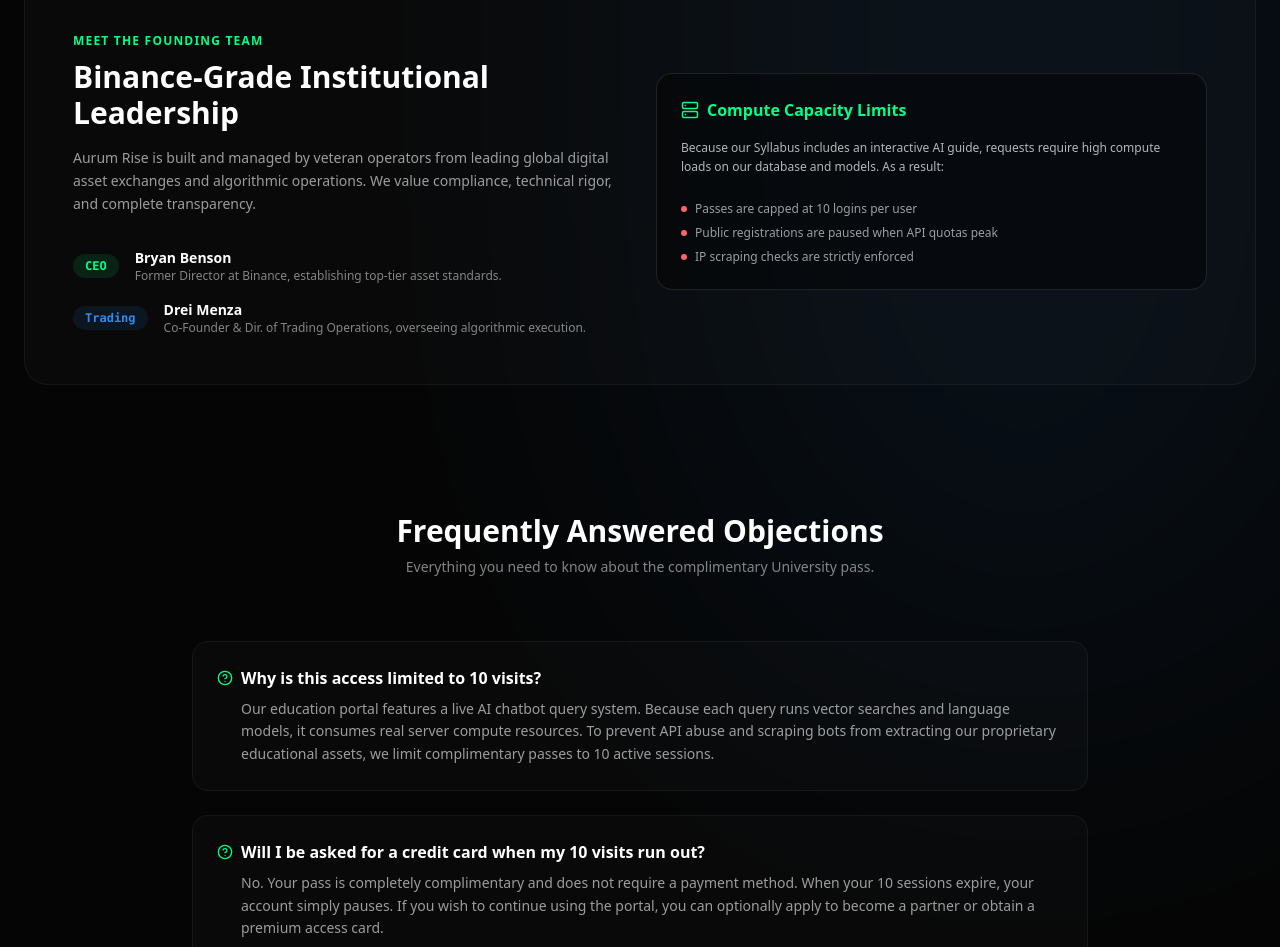
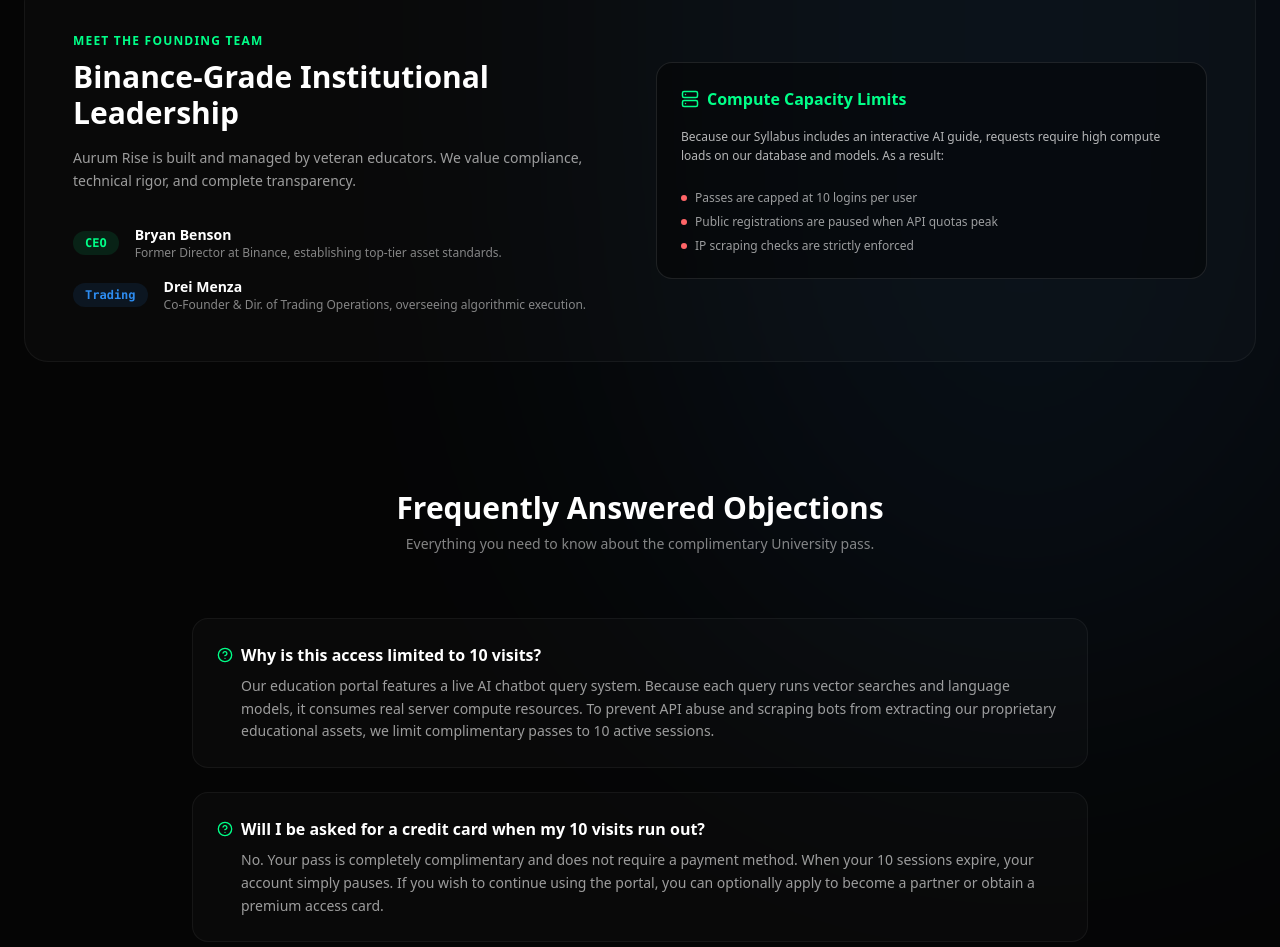
Before and after one commit to moabytemusic-code/welcometoaurum, a Next.js app: page /university in a window 1280 px wide. Shown: the part 2028-2975 px from the top of the page. Built offline with nearby package versions, Linux system fonts and the light colour scheme.

Commit message:
content: Update builder description to veteran educators

```diff
--- a/src/app/university/page.js
+++ b/src/app/university/page.js
@@ -280,7 +280,7 @@
               </span>
               <h2 className="text-3xl font-black mt-2">Binance-Grade Institutional Leadership</h2>
               <p className="text-sm text-white/60 mt-4 leading-relaxed">
-                Aurum Rise is built and managed by veteran operators from leading global digital asset exchanges and algorithmic operations. We value compliance, technical rigor, and complete transparency.
+                Aurum Rise is built and managed by veteran educators. We value compliance, technical rigor, and complete transparency.
               </p>
 
               <div className="flex flex-col gap-4 mt-8">
```
